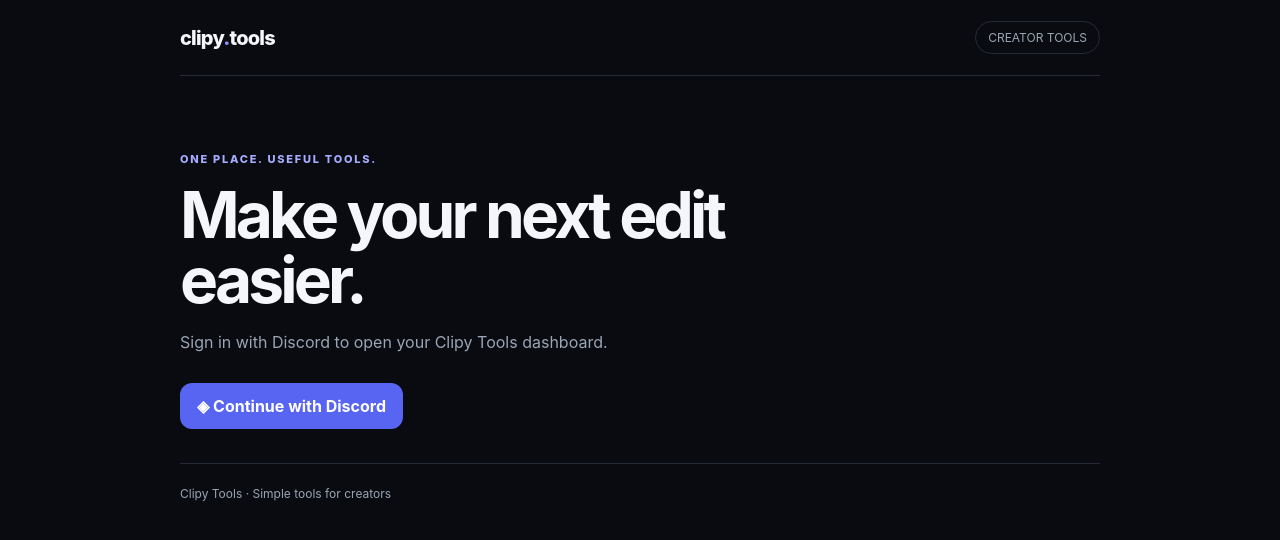
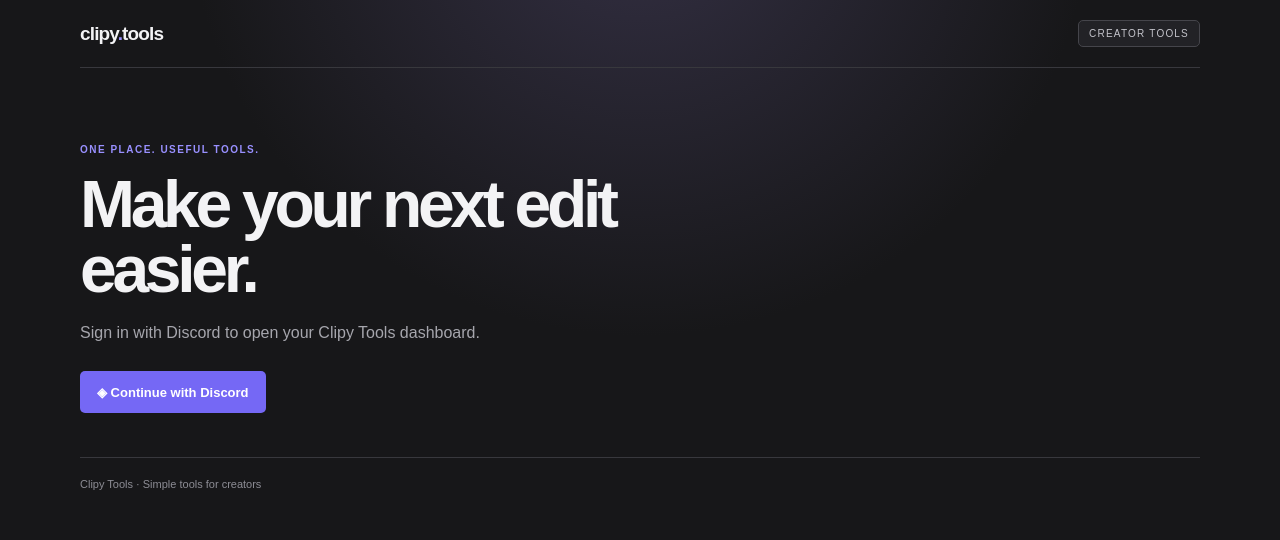
Before and after one commit to flame-land/clipy-tools, a Next.js app: page / in a window 1280 px wide. Shown: the top 540 px of the page. Built offline with nearby package versions, Linux system fonts and the light colour scheme.

Commit message:
Restyle workspace with After Effects-inspired UI

```diff
--- a/app/globals.css
+++ b/app/globals.css
@@ -1,28 +1,65 @@
 * { box-sizing: border-box; }
-:root { color-scheme: dark; --bg: #090b10; --panel: #11151d; --line: #252c38; --muted: #9aa5b5; --text: #f4f6fb; --accent: #5865f2; }
-html, body { margin: 0; min-height: 100%; background: var(--bg); color: var(--text); font-family: Inter, ui-sans-serif, system-ui, -apple-system, BlinkMacSystemFont, "Segoe UI", sans-serif; }
+:root {
+  color-scheme: dark;
+  --bg: #171719;
+  --panel: #202023;
+  --panel-2: #262629;
+  --line: #38383d;
+  --muted: #a6a6ad;
+  --text: #f3f3f5;
+  --accent: #9990ff;
+  --accent-strong: #7568f5;
+}
+html, body { margin: 0; min-height: 100%; background: var(--bg); color: var(--text); font-family: Arial, Helvetica, sans-serif; }
+body { background-image: radial-gradient(ellipse at 50% -20%, #343044 0, transparent 50%); }
 a { color: inherit; text-decoration: none; }
 button, a { -webkit-tap-highlight-color: transparent; }
-.shell { width: min(920px, calc(100% - 32px)); margin: 0 auto; }
-.topbar { height: 76px; display: flex; align-items: center; justify-content: space-between; border-bottom: 1px solid var(--line); }
-.brand { font-weight: 800; letter-spacing: -.04em; font-size: 20px; }
-.brand span { color: #8992ff; }
-.pill { border: 1px solid var(--line); color: var(--muted); border-radius: 999px; padding: 8px 12px; font-size: 12px; }
-.hero { padding: 76px 0 34px; max-width: 650px; }
-.eyebrow { color: #a6adff; text-transform: uppercase; font-size: 11px; letter-spacing: .16em; font-weight: 800; }
-h1 { font-size: clamp(38px, 8vw, 64px); line-height: 1.02; letter-spacing: -.06em; margin: 16px 0; }
-p { color: var(--muted); line-height: 1.65; }
-.actions { display: flex; gap: 12px; flex-wrap: wrap; margin-top: 28px; }
-.button { display: inline-flex; align-items: center; justify-content: center; gap: 10px; border: 0; border-radius: 12px; padding: 13px 17px; font-weight: 750; cursor: pointer; background: var(--accent); color: white; min-height: 46px; }
-.button.secondary { background: var(--panel); border: 1px solid var(--line); }
-.grid { display: grid; grid-template-columns: repeat(auto-fit, minmax(220px, 1fr)); gap: 14px; margin: 22px 0 70px; }
-.card { background: var(--panel); border: 1px solid var(--line); border-radius: 18px; padding: 22px; }
-.card h2 { font-size: 17px; margin: 10px 0 4px; }
-.card p { font-size: 14px; margin: 0 0 18px; }
-.card-icon { display: grid; place-items: center; width: 40px; height: 40px; border-radius: 12px; background: #20253a; color: #b9beff; font-size: 20px; }
+.shell { width: min(1120px, calc(100% - 40px)); margin: 0 auto; }
+.topbar { min-height: 68px; display: flex; align-items: center; justify-content: space-between; gap: 16px; border-bottom: 1px solid var(--line); }
+.brand { font-weight: 750; letter-spacing: -.045em; font-size: 19px; }
+.brand span { color: var(--accent); }
+.pill { border: 1px solid #45454b; background: #222226; color: #c3c3ca; border-radius: 5px; padding: 7px 10px; font-size: 10px; letter-spacing: .12em; }
+.hero { padding: 76px 0 44px; max-width: 720px; }
+.eyebrow { color: var(--accent); text-transform: uppercase; font-size: 10px; letter-spacing: .15em; font-weight: 700; }
+h1 { font-size: clamp(38px, 7vw, 66px); line-height: .99; letter-spacing: -.065em; font-weight: 650; margin: 17px 0; max-width: 680px; }
+p { color: var(--muted); line-height: 1.6; }
+.actions { display: flex; gap: 10px; flex-wrap: wrap; margin-top: 26px; }
+.button { display: inline-flex; align-items: center; justify-content: center; gap: 9px; border: 1px solid transparent; border-radius: 5px; padding: 12px 16px; font-size: 13px; font-weight: 700; cursor: pointer; background: var(--accent-strong); color: white; min-height: 42px; transition: background .15s ease, border-color .15s ease; }
+.button:hover { background: #877bff; }
+.button.secondary { background: #2a2a2e; border-color: #4a4a50; color: #ededf1; }
+.button.secondary:hover { background: #36363c; }
+.grid { display: grid; grid-template-columns: repeat(auto-fit, minmax(260px, 1fr)); gap: 12px; margin: 14px 0 64px; }
+.card { background: linear-gradient(145deg, #252528, #202023); border: 1px solid #3b3b41; border-radius: 7px; padding: 21px; min-width: 0; }
+.card h2 { font-size: 16px; font-weight: 650; margin: 13px 0 5px; }
+.card p { font-size: 13px; margin: 0 0 18px; }
+.card-icon { display: grid; place-items: center; width: 38px; height: 38px; border-radius: 6px; background: #35314f; border: 1px solid #4a436f; color: #c8c2ff; font-size: 19px; }
 .small { font-size: 12px; color: var(--muted); }
 .user { display: flex; align-items: center; gap: 10px; }
-.avatar { width: 34px; height: 34px; border-radius: 50%; background: #20253a; object-fit: cover; }
-.footer { border-top: 1px solid var(--line); padding: 22px 0 32px; font-size: 12px; color: var(--muted); }
-.notice { margin: 18px 0; padding: 12px 14px; border: 1px solid #5a3d29; background: #241b14; color: #f3c99f; border-radius: 12px; font-size: 13px; }
-@media (max-width: 520px) { .hero { padding-top: 52px; } .topbar { height: 66px; } }
+.avatar { width: 30px; height: 30px; border-radius: 4px; background: #34343a; object-fit: cover; }
+.footer { border-top: 1px solid var(--line); padding: 20px 0 28px; font-size: 11px; color: #8d8d95; }
+.notice { margin: 18px 0; padding: 12px 14px; border: 1px solid #765b39; background: #30261b; color: #f1d1a4; border-radius: 5px; font-size: 13px; }
+.workbench { border: 1px solid #414148; background: #1d1d20; border-radius: 7px; overflow: hidden; margin: 10px 0 56px; box-shadow: 0 20px 60px #0003; }
+.workbench-bar { display: flex; align-items: center; justify-content: space-between; gap: 10px; padding: 10px 13px; border-bottom: 1px solid #3a3a40; background: #29292d; color: #d8d8df; font-size: 11px; }
+.traffic { display: flex; gap: 5px; }
+.traffic i { display: block; width: 7px; height: 7px; border-radius: 50%; background: #66666d; }
+.workbench-main { display: grid; grid-template-columns: 1fr 1.3fr; min-height: 170px; }
+.preview-pane { display: grid; place-items: center; padding: 20px; border-right: 1px solid #3a3a40; background: #151517; }
+.preview-art { position: relative; width: min(100%, 210px); aspect-ratio: 16 / 9; overflow: hidden; border: 1px solid #4d486f; background: radial-gradient(ellipse at 55% 45%, #7467b7 0, #39325c 25%, #202027 62%, #151517 100%); }
+.preview-art:before, .preview-art:after { content: ""; position: absolute; border: 1px solid #aaa0ff66; transform: rotate(-28deg); width: 140%; left: -20%; top: 50%; }
+.preview-art:after { transform: rotate(28deg); }
+.preview-label { margin-top: 10px; color: #85858e; font-size: 10px; }
+.timeline { padding: 14px; min-width: 0; }
+.timeline-title { font-size: 10px; color: #b6b6bf; margin-bottom: 12px; }
+.ruler { display: flex; justify-content: space-between; color: #85858e; font-size: 9px; padding-bottom: 7px; border-bottom: 1px solid #3c3c42; }
+.track { height: 21px; margin-top: 7px; border: 1px solid #494953; background: #29292f; position: relative; border-radius: 2px; }
+.track span { position: absolute; inset: 2px auto 2px 2px; width: 72%; background: #6559a7; border: 1px solid #9285e5; border-radius: 2px; }
+.track.audio span { width: 86%; background: #4b6b73; border-color: #76a3ad; }
+.section-label { color: #bcbcc4; font-size: 11px; margin: 0 0 10px; text-transform: uppercase; letter-spacing: .09em; }
+@media (max-width: 600px) {
+  .shell { width: min(100% - 28px, 1120px); }
+  .hero { padding-top: 53px; }
+  .topbar { min-height: 62px; }
+  .workbench-main { grid-template-columns: 1fr; }
+  .preview-pane { border-right: 0; border-bottom: 1px solid #3a3a40; }
+  .user .small { max-width: 95px; overflow: hidden; text-overflow: ellipsis; white-space: nowrap; }
+}
```
